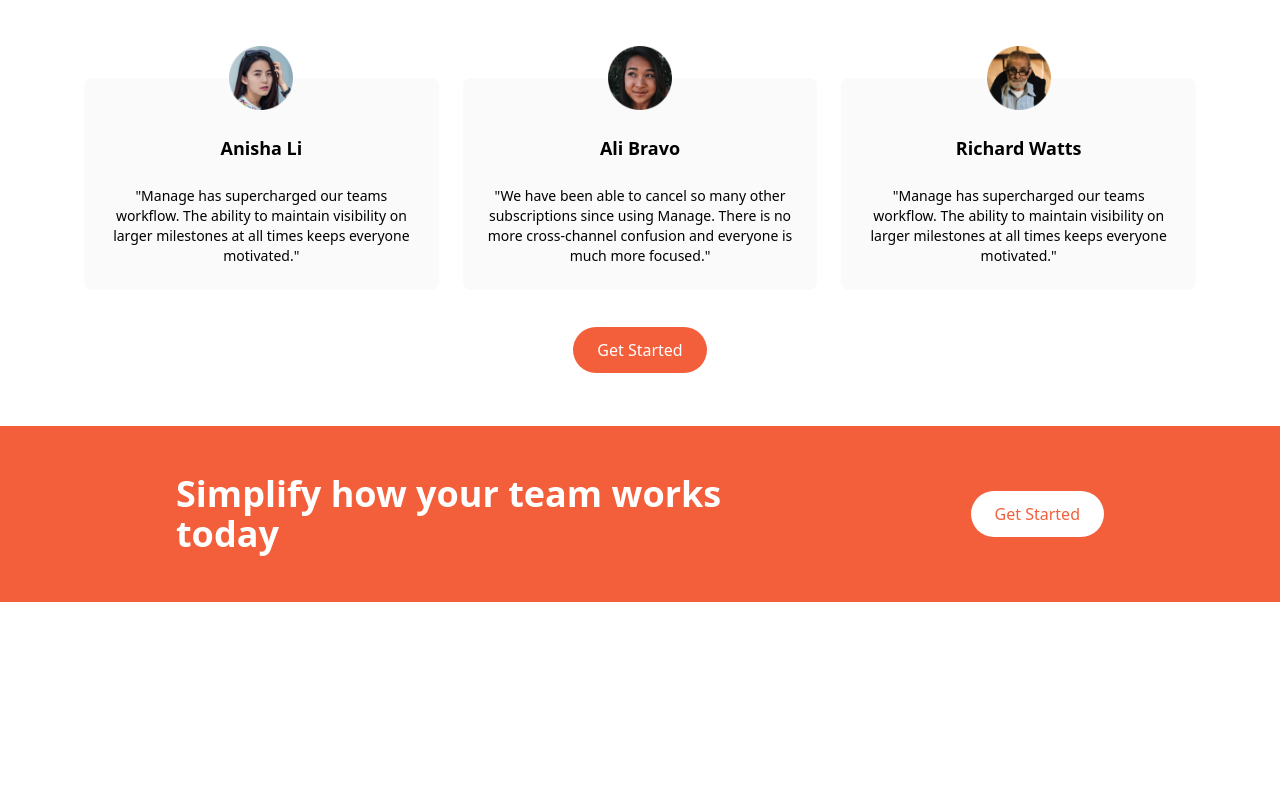
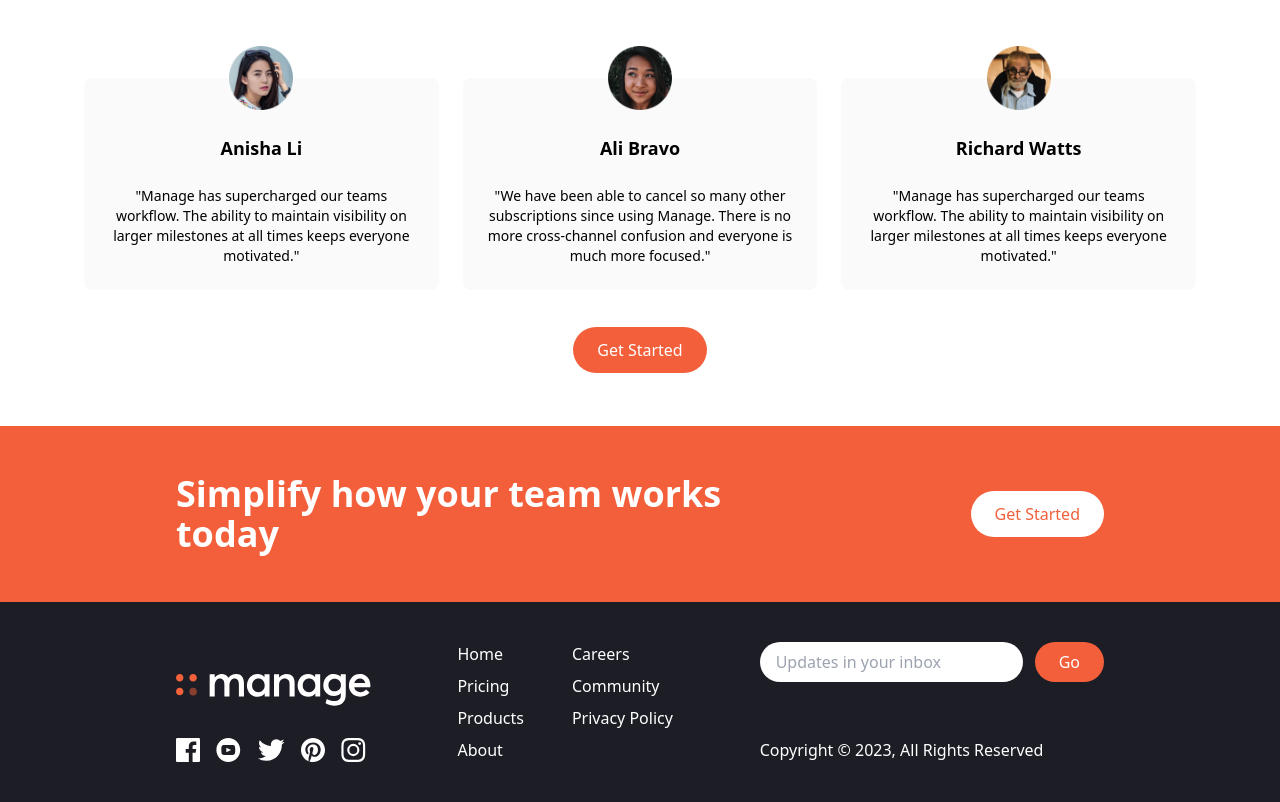
Before and after one commit to jimjones26/landing-page, a website: page index.html in a window 1280 px wide. Shown: the part 1298-2100 px from the top of the page. Before the commit the page ends 1900 px from the top, so only its background shows below. Drawn offline with Linux system fonts and the light colour scheme.

Commit message:
add footer section

```diff
--- a/index.html
+++ b/index.html
@@ -169,5 +169,69 @@
       </div>
     </div>
   </section>
+
+  <!-- Footer Section -->
+  <footer id="footer" class="bg-veryDarkBlue ">
+    <div class="container flex flex-col-reverse justify-between px-6 py-10 mx-auto space-y-8 md:flex-row md:space-y-0">
+      <!-- Logo and Social Links Container -->
+      <div class="flex flex-col-reverse items-center justify-between space-y-12 md:flex-col md:space-y-0 md:items-start">
+        <!-- Copyright Mobile -->
+        <div class="md:hidden text-white block my-4">
+          Copyright &copy; 2023, All Rights Reserved
+        </div>
+        <!-- Logo -->
+        <div>
+          <img src="img/logo-white.svg" class="h-8 mt-8" alt="">
+        </div>
+        <!-- Social Links Container -->
+        <div class="flex justify-center space-x-4">
+          <!-- Link 1 -->
+          <a href="#">
+            <img src="img/icon-facebook.svg" class="h-6" alt="">
+          </a>
+          <!-- Link 2 -->
+          <a href="#">
+            <img src="img/icon-youtube.svg" class="h-6" alt="">
+          </a>
+          <!-- Link 3 -->
+          <a href="#">
+            <img src="img/icon-twitter.svg" class="h-6" alt="">
+          </a>
+          <!-- Link 4 -->
+          <a href="#">
+            <img src="img/icon-pinterest.svg" class="h-6" alt="">
+          </a>
+          <!-- Link 5 -->
+          <a href="#">
+            <img src="img/icon-instagram.svg" class="h-6" alt="">
+          </a>
+        </div>
+      </div>
+      <!-- List Container -->
+      <div class="flex justify-around space-x-12">
+        <div class="flex flex-col space-y-2 text-white">
+          <a href="#" class="hover:text-brightRed">Home</a>
+          <a href="#" class="hover:text-brightRed">Pricing</a>
+          <a href="#" class="hover:text-brightRed">Products</a>
+          <a href="#" class="hover:text-brightRed">About</a>
+        </div>
+        <div class="flex flex-col space-y-2 text-white">
+          <a href="#" class="hover:text-brightRed">Careers</a>
+          <a href="#" class="hover:text-brightRed">Community</a>
+          <a href="#" class="hover:text-brightRed">Privacy Policy</a>
+        </div>
+      </div>
+      <!-- Input Conatiner -->
+      <div class="flex flex-col justify-between">
+        <form action="">
+          <div class="flex space-x-3">
+            <input type="text" class="flex-1 px-4 rounded-full focus:outline-none" placeholder="Updates in your inbox">
+            <button class="px-6 py-2 text-white rounded-full bg-brightRed hover:bg-brightRedLight focus:outline-none">Go</button>
+          </div>
+        </form>
+        <div class="hidden text-white md:block">Copyright &copy; 2023, All Rights Reserved</div>
+      </div>
+    </div>
+  </footer>
 </body>
 </html>
```
Also changed, not shown: css/main.css.
